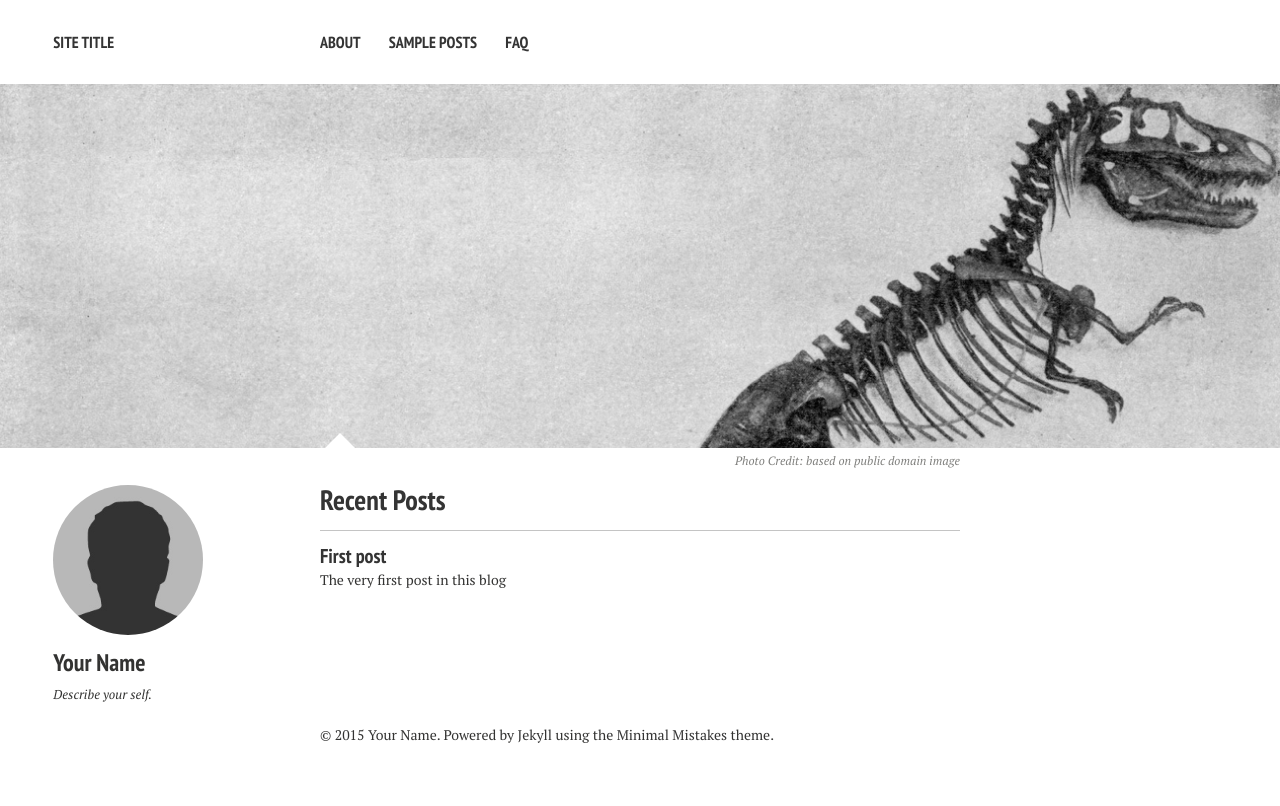
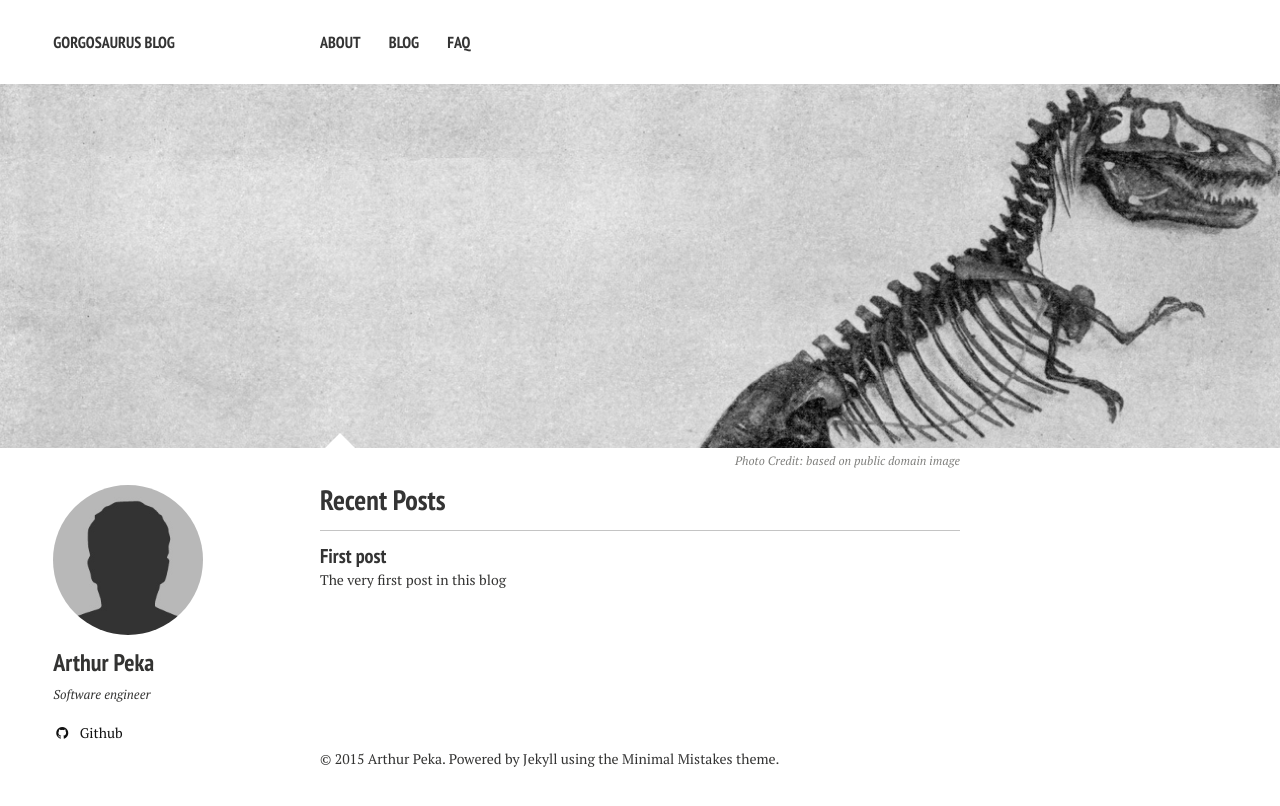
Before and after one commit to arthrp/Gorgosaurus, a Jekyll site: the page built from index.md, in a window 1280 px wide. Shown: the top 806 px of the page. Built offline with Jekyll 4.4.1, drawn with Linux system fonts in a browser that asks for light colours; nearby versions of some CDN libraries.

Commit message:
Fixing some more

```diff
--- a/_config.yml
+++ b/_config.yml
@@ -1,6 +1,6 @@
 # Site wide configuration
 
-title:            Site Title
+title:            Gorgosaurus blog
 locale:           en_US
 url:
 
@@ -26,9 +26,9 @@ kramdown:
 
 # Site owner
 owner:
-  name: Your Name
+  name: Arthur Peka
   avatar: bio-photo.jpg
-  bio: "Describe your self."
+  bio: "Software engineer"
   email:
   disqus-shortname:
   twitter: #username
@@ -40,7 +40,7 @@ owner:
     ad-client:
     ad-slot:
   bing-verify:
-  github: #username
+  github: arthur-peka
   stackoverflow: #123456/username   from a "http://stackoverflow.com/users/123456/username" link
   linkedin: #username
   xing: #username
--- a/_data/navigation.yml
+++ b/_data/navigation.yml
@@ -3,7 +3,7 @@
 - title: About
   url: about/
 
-- title: Sample Posts
+- title: Blog
   url: posts/
 
 - title: FAQ
--- a/index.md
+++ b/index.md
@@ -1,6 +1,6 @@
 ---
 layout: home
-excerpt: "A minimal Jekyll theme for your blog by designer Michael Rose."
+excerpt: "Gorgosaurus blog"
 tags: [Jekyll, theme, responsive, blog, template]
 image:
   feature: dinosaur.jpg
```
